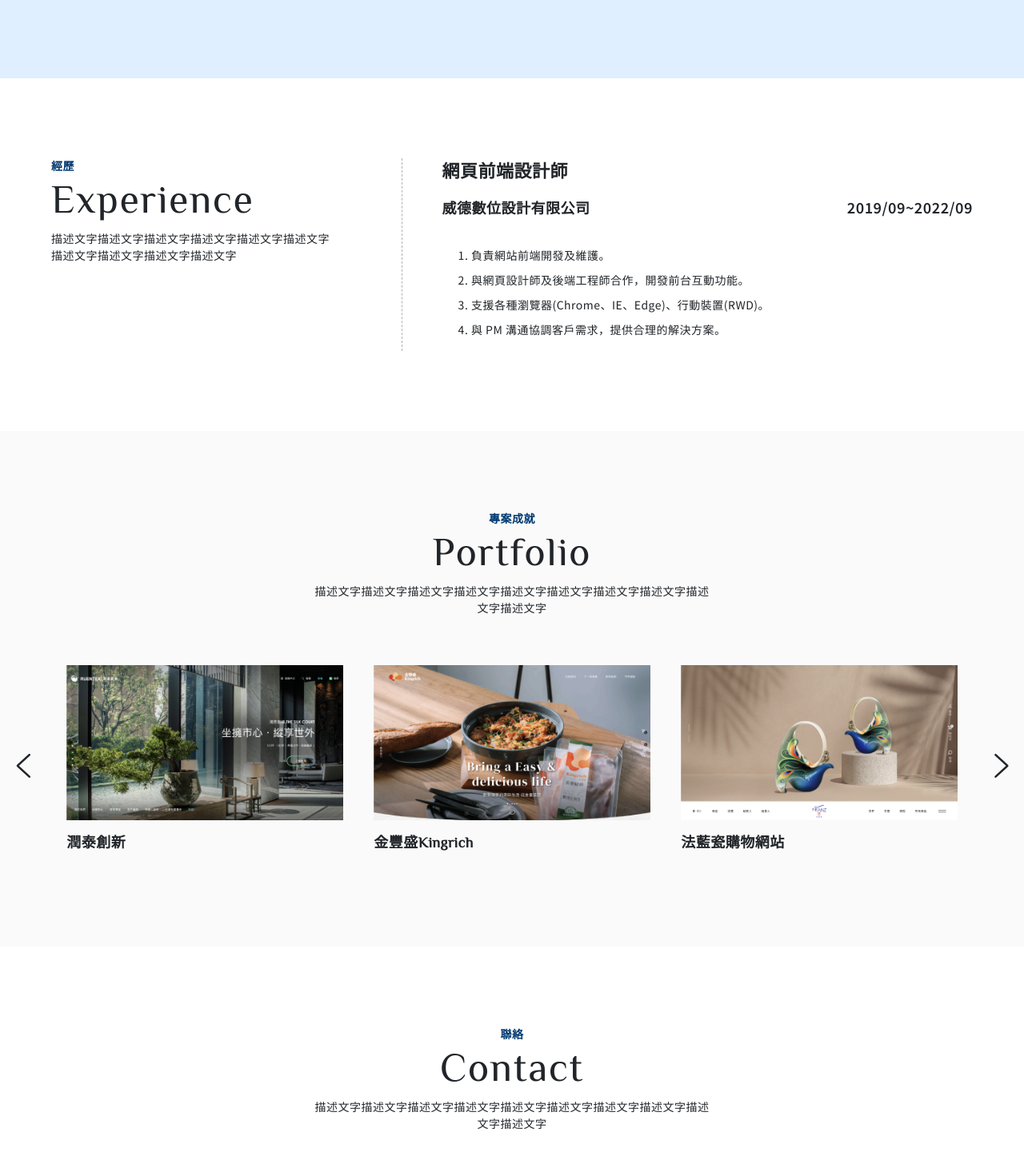
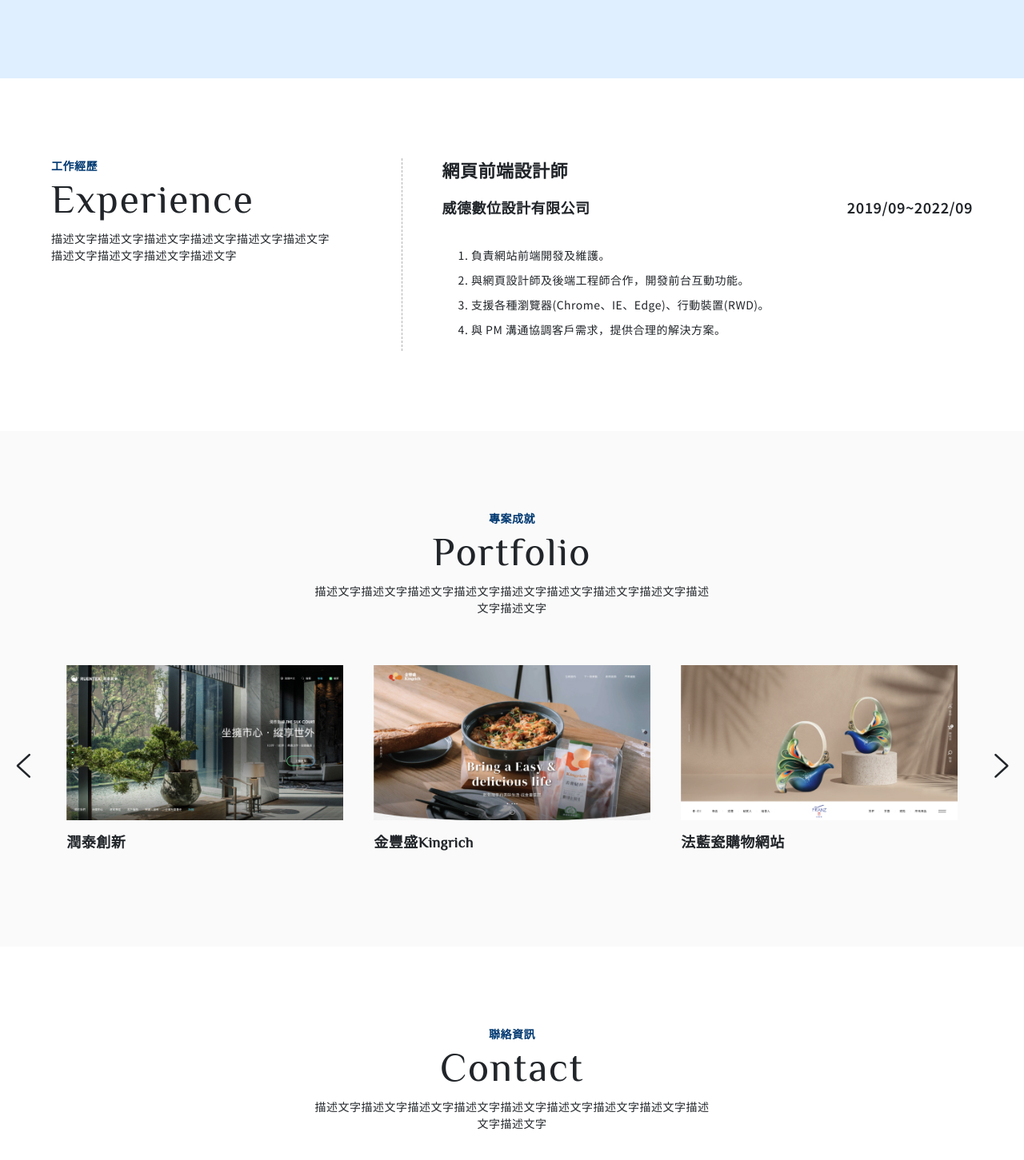
Before and after one commit to eric860814/wei-profile, a React (Create React App) app: page / in a window 1280 px wide. Shown: the part 585-2036 px from the top of the page at 80% size. Built offline with nearby package versions, Linux system fonts and the light colour scheme.

Commit message:
小修改

```diff
--- a/src/Data/Data.jsx
+++ b/src/Data/Data.jsx
@@ -8,7 +8,7 @@ export const Data = {
   },
   experienceHead: {
     id: 0,
-    sub: "經歷",
+    sub: "工作經歷",
     title: "Experience",
     p: "描述文字描述文字描述文字描述文字描述文字描述文字描述文字描述文字描述文字描述文字",
     url: "../",
@@ -97,7 +97,7 @@ export const Data = {
   },
   contactHead: {
     id: 0,
-    sub: "聯絡",
+    sub: "聯絡資訊",
     title: "Contact",
     p: "描述文字描述文字描述文字描述文字描述文字描述文字描述文字描述文字描述文字描述文字",
     url: "../",
--- a/src/components/Swiper.jsx
+++ b/src/components/Swiper.jsx
@@ -33,7 +33,7 @@ export default (props) => {
         modules={[Autoplay, Navigation]}
         // spaceBetween={30}
         slidesPerView={1}
-        loop
+        // loop
         autoplay
         navigation={{
           nextEl: ".swiper-next",
--- a/src/sass/page/home.sass
+++ b/src/sass/page/home.sass
@@ -175,6 +175,10 @@
       position: static
       transform: none
       font-size: px(24)
+  .swiper-button-disabled
+    opacity: .3
+    cursor: default
+
   .swiper-a
     width: 90%
     margin: 0 auto
```
